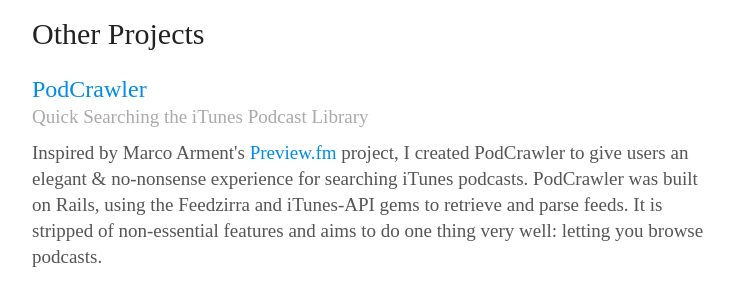
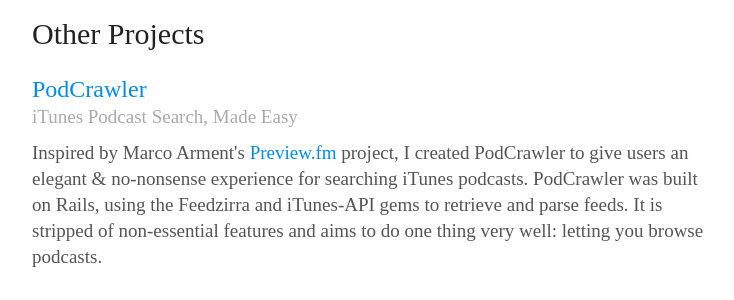
Before and after one commit to davidpots/davidpots.github.io, a Jekyll site: the page built from index.html, in a window 1280 px wide and 900 px high, scrolled down 2133 px. Shown: the part 154-454 px from the top of the window, without its empty margins (272-1006 px from the left). Built offline with Jekyll 4.4.1, drawn with Linux system fonts in a browser that asks for light colours; nearby versions of some CDN libraries; some web fonts are replaced.

Commit message:
Updates the tagline for PodCrawler

```diff
--- a/index.html
+++ b/index.html
@@ -32,7 +32,7 @@
     <h3>Other Projects</h3>
     <div class="project">
       <h4><a href="http://podcrawler.herokuapp.com">PodCrawler</a></h4>
-      <p class="sub">Quick Searching the iTunes Podcast Library</p>
+      <p class="sub">iTunes Podcast Search, Made Easy</p>
       <p>Inspired by Marco Arment's <a href="http://preview.fm">Preview.fm</a> project, I created PodCrawler to give users an elegant &amp; no-nonsense experience for searching iTunes podcasts. PodCrawler was built on Rails, using the Feedzirra and iTunes-API gems to retrieve and parse feeds. It is stripped of non-essential features and aims to do one thing very well: letting you browse podcasts.</p>
     </div>
     <div class="project">
```
